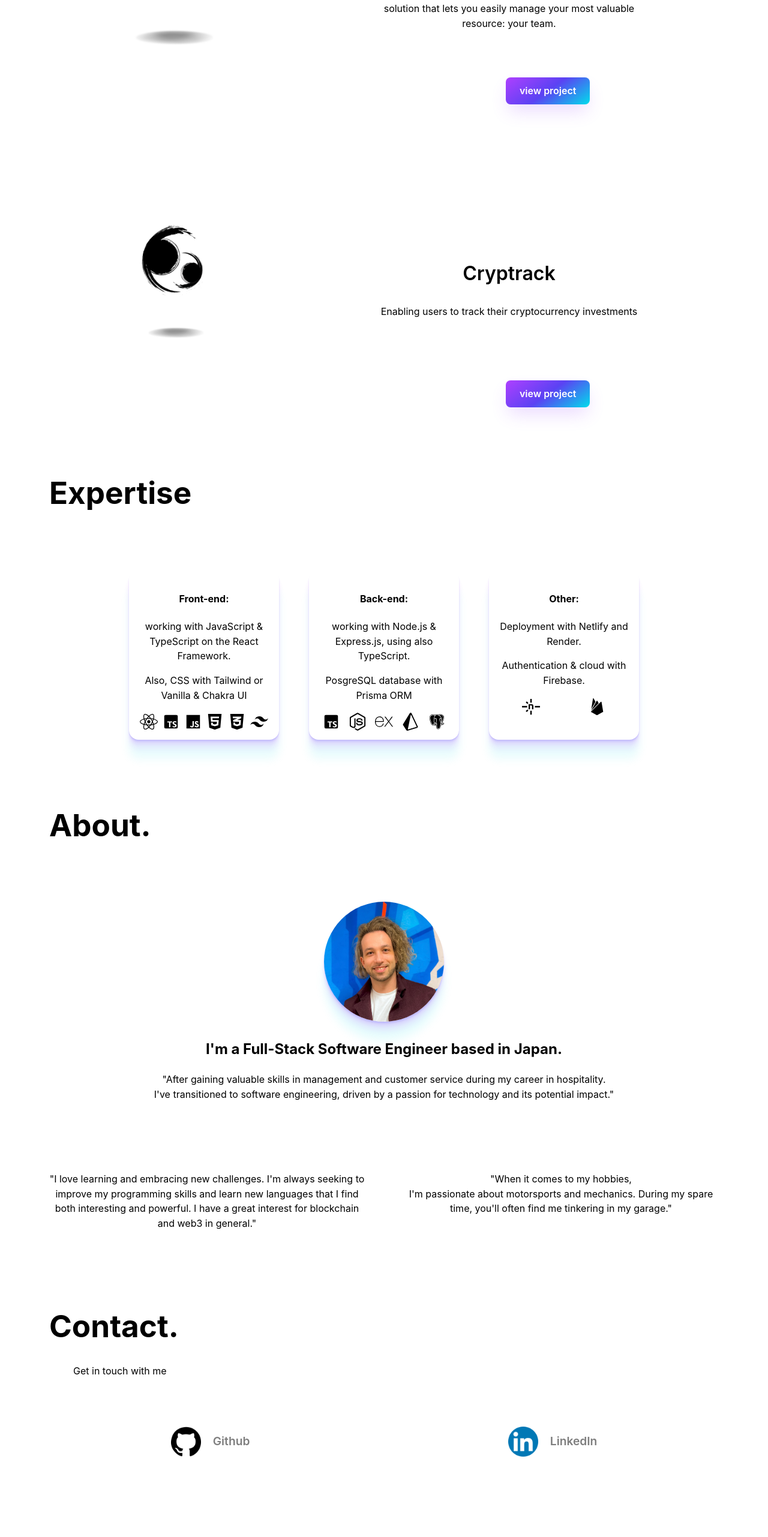
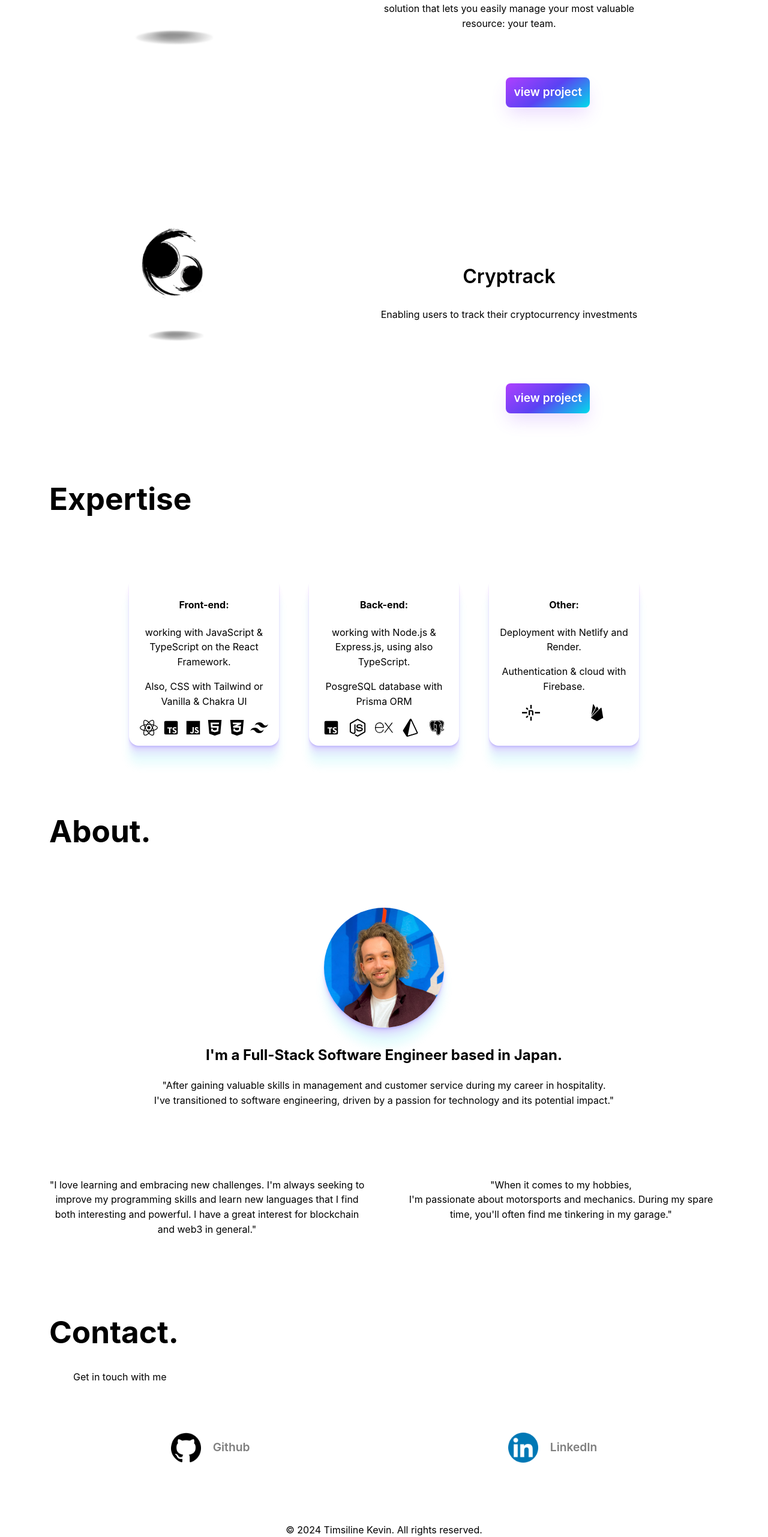
Before and after one commit to mylordkaz/portfolio, a React (Vite) app: page / in a window 1280 px wide. Shown: the part 1224-3786 px from the top of the page at 60% size. Built offline with nearby package versions, Linux system fonts and the light colour scheme.

Commit message:
add a footer to the page

```diff
--- a/src/App.tsx
+++ b/src/App.tsx
@@ -6,6 +6,7 @@ import ExpertiseSection from './components/ExpertiseSection';
 import ProjectSection from './components/ProjectSection';
 import About from './components/AboutSection';
 import Contact from './components/ContactSection';
+import Footer from './components/Footer';
 
 function App() {
   return (
@@ -24,6 +25,7 @@ function App() {
       <Element name="contact">
         <Contact />
       </Element>
+      <Footer />
     </>
   );
 }
--- /dev/null
+++ b/src/components/Footer.tsx
@@ -0,0 +1,12 @@
+export default function Footer() {
+  return (
+    <>
+      <div>
+        <span>
+          &copy; {new Date().getFullYear()} Timsiline Kevin. All rights
+          reserved.
+        </span>
+      </div>
+    </>
+  );
+}
--- a/src/components/ProjectSection.tsx
+++ b/src/components/ProjectSection.tsx
@@ -21,7 +21,9 @@ export default function ProjectSection() {
         </div>
       </div>
       <div className="btn-container">
-        <button>view project</button>
+        <button>
+          <a href="https://strive-management.com/">view project</a>
+        </button>
       </div>
       <div className="project-container">
         <img src={crypt} alt="" />
@@ -32,7 +34,9 @@ export default function ProjectSection() {
         </div>
       </div>
       <div className="btn-container">
-        <button>view project</button>
+        <button>
+          <a href="https://mycryptrack.netlify.app/">view project</a>
+        </button>
       </div>
     </>
   );
--- a/src/components/project.css
+++ b/src/components/project.css
@@ -49,6 +49,9 @@
 .btn-container button:active {
   transform: scale(1.1);
 }
+.btn-container a {
+  color: #ffffff;
+}
 
 @media screen and (min-width: 768px) {
   .project-title {
--- a/src/index.css
+++ b/src/index.css
@@ -20,7 +20,7 @@ a {
   text-decoration: inherit;
 }
 a:hover {
-  color: #1e28e9;
+  color: #6a71fc;
   cursor: pointer;
 }
 
```
